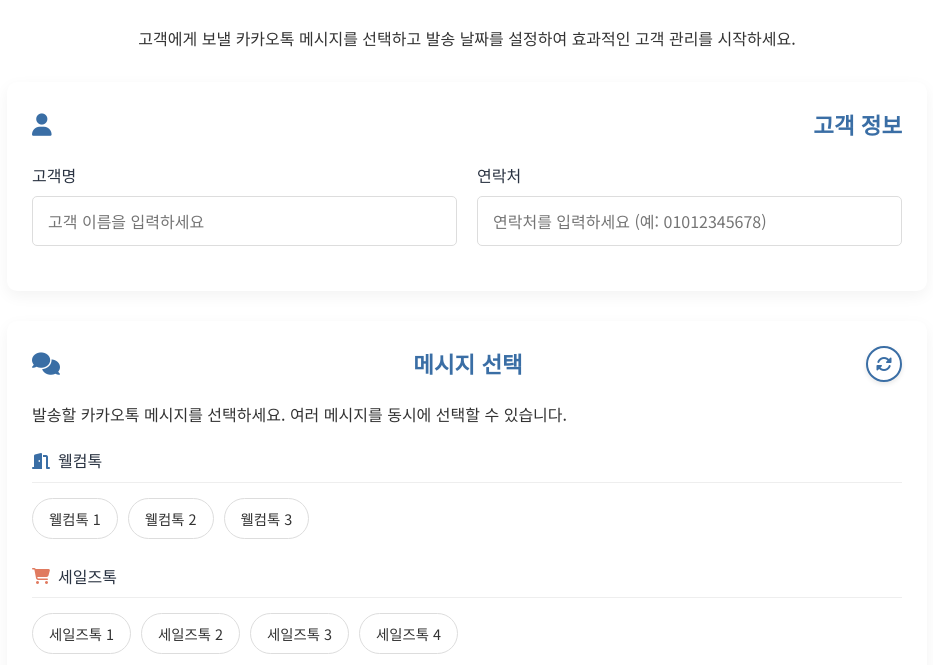
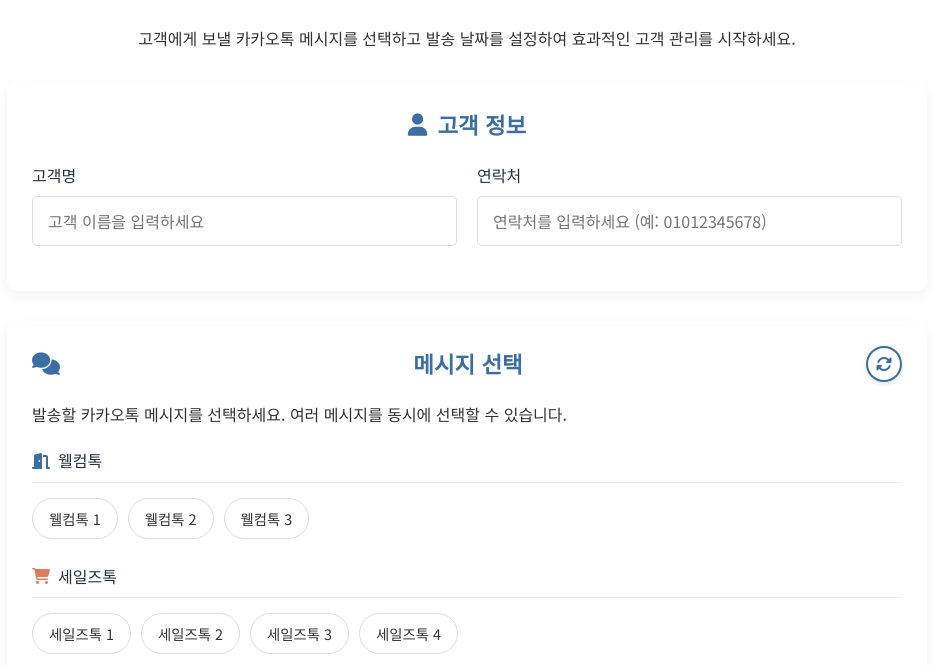
Before and after one commit to Park-Tayo/kakao-scheduler, a plain HTML site: page kakao-scheduler/index.html in a window 1280 px wide. Shown: the part 135-800 px from the top of the page, without its empty margins (173-1106 px from the left). Drawn offline with Linux system fonts and the light colour scheme.

Commit message:
'고객 정보' 제목 중앙 이동

```diff
--- a/kakao-scheduler/index.html
+++ b/kakao-scheduler/index.html
@@ -437,6 +437,14 @@
         .rotating {
             animation: rotating 1s linear;
         }
+
+        .card-title-center {
+            justify-content: center;
+        }
+
+        .card-title-center i {
+            margin-right: 10px;
+        }
     </style>
 </head>
 <body>
@@ -449,7 +457,7 @@
 
         <!-- 고객 정보 입력 섹션 -->
         <div class="card">
-            <h2 class="card-title"><i class="fas fa-user"></i> 고객 정보</h2>
+            <h2 class="card-title card-title-center"><i class="fas fa-user"></i> 고객 정보</h2>
             <div class="grid grid-cols-2">
                 <div class="form-group">
                     <label class="form-label" for="customer-name">고객명</label>
```
